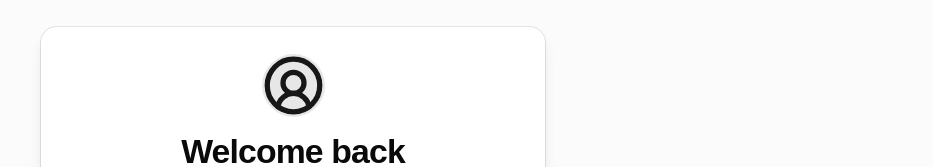
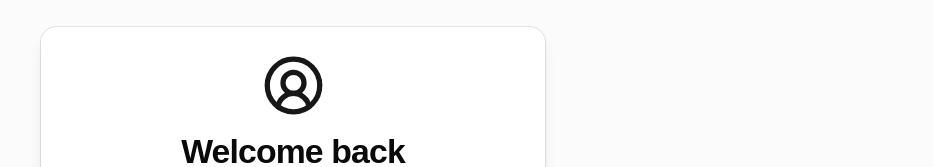
Before and after one commit to Omar-Nezar/document_tracker, a React (Vite) app in the folder client/: page /login in a window 1280 px wide. Shown: the top 167 px of the page, without its empty margins (347-1280 px from the left). Built offline with nearby package versions, Linux system fonts and the light colour scheme.

Commit message:
Fixed coloring issue with avatar icon

```diff
--- a/client/src/comps/auth/Login.tsx
+++ b/client/src/comps/auth/Login.tsx
@@ -53,7 +53,7 @@ export default function Login() {
         <div className="flex min-h-svh items-center justify-center bg-muted/40 p-4 sm:p-6">
             <Card className="w-full max-w-md shadow-lg border-border/60">
                 <CardHeader className="space-y-2 text-center">
-                    <div className="mx-auto flex h-14 w-14 items-center justify-center rounded-full bg-primary/10">
+                    <div className="mx-auto flex h-14 w-14 items-center justify-center rounded-full">
                         <CircleUserRound className="h-full w-full text-primary" />
                     </div>
 
```
